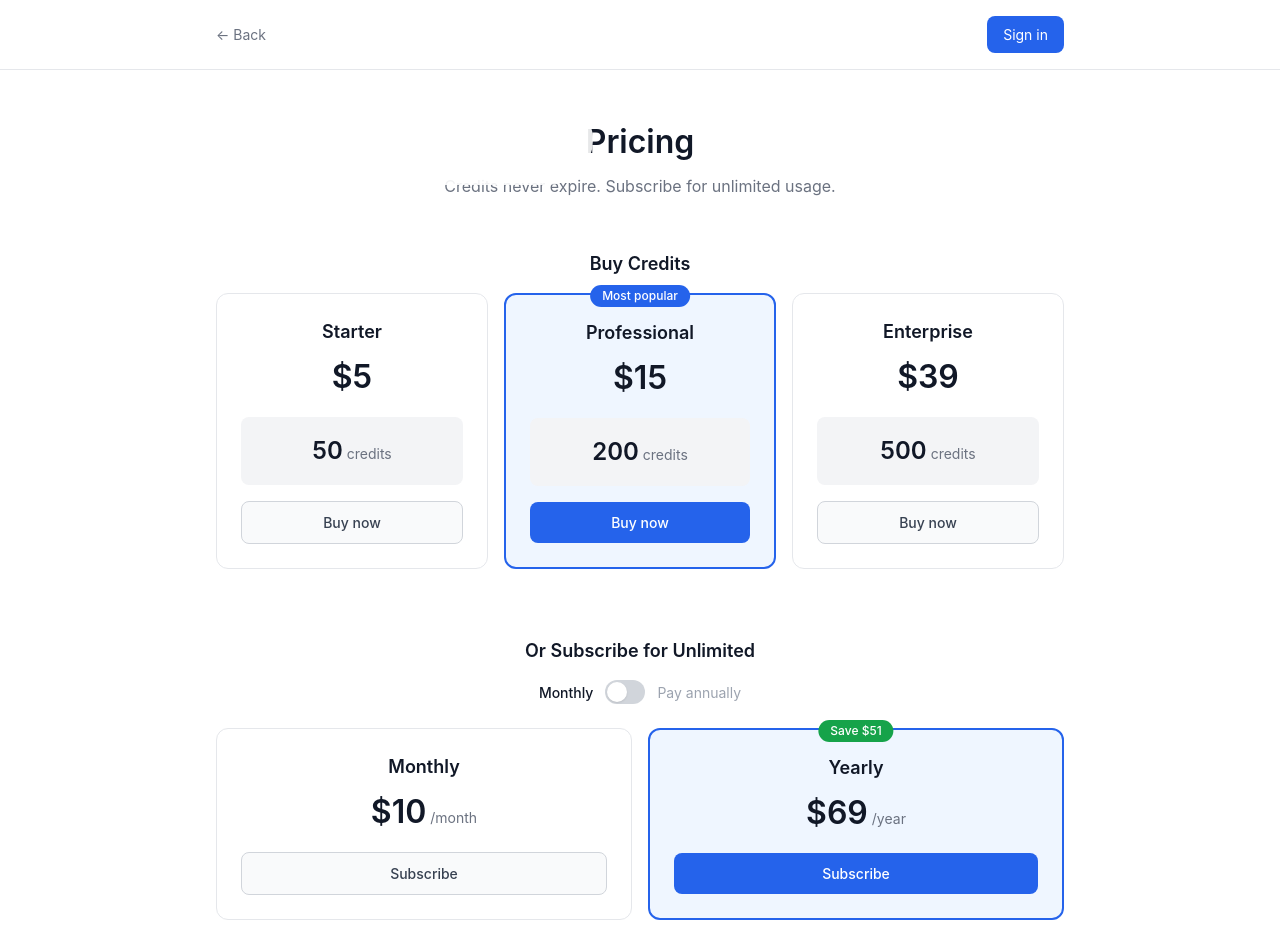
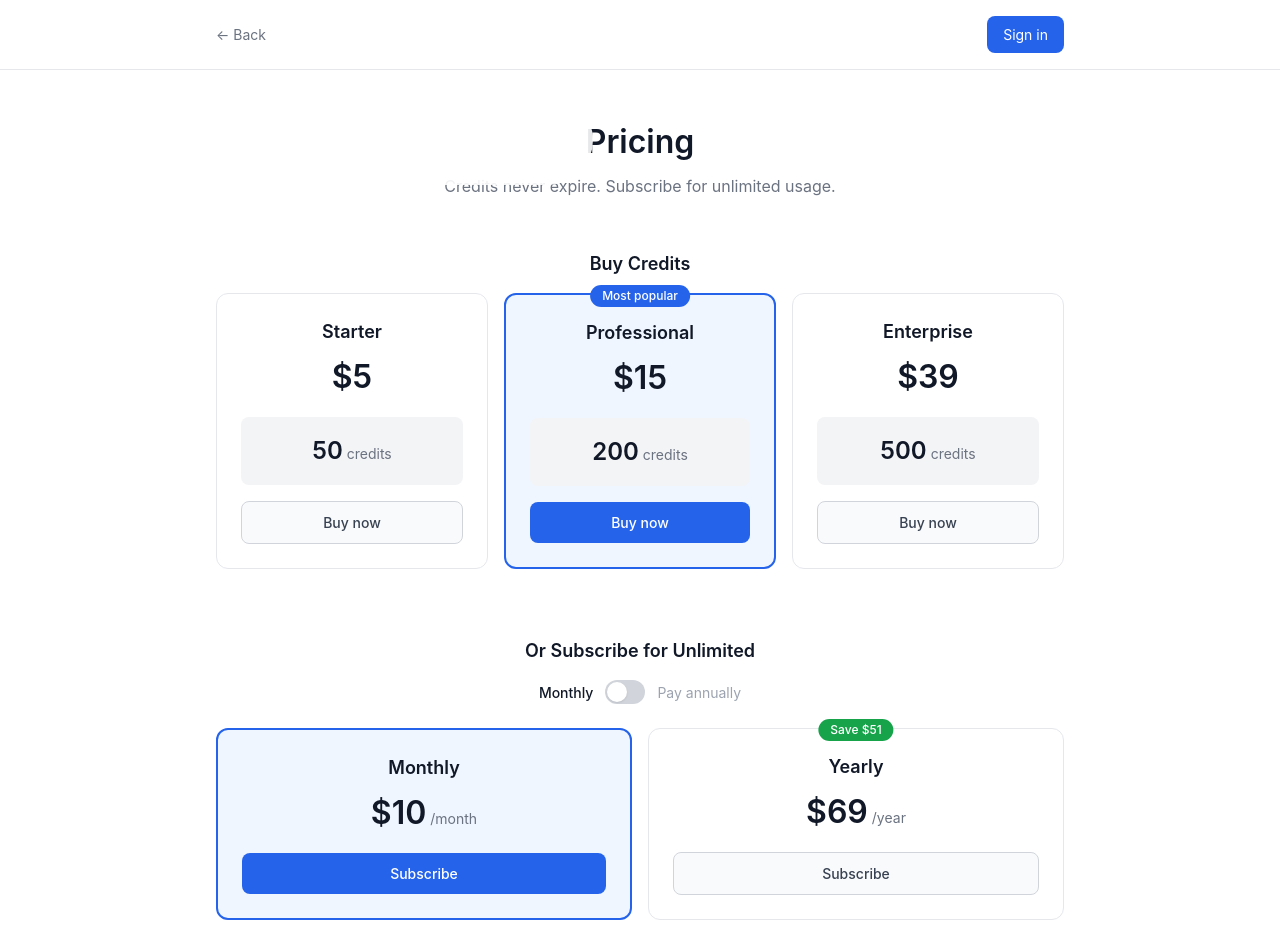
Before and after one commit to yudellardenkzlu8607-beep/image-background-remover, a Next.js app: page /pricing in a window 1280 px wide. Shown: the top 952 px of the page. Built offline with nearby package versions, Linux system fonts and the light colour scheme; no server answers.

Commit message:
fix: separate monthly and yearly subscription buttons to avoid confusion

```diff
--- a/src/app/pricing/page.tsx
+++ b/src/app/pricing/page.tsx
@@ -371,57 +371,91 @@ export default function Pricing() {
           </div>
 
           <div style={{ display: 'grid', gridTemplateColumns: 'repeat(2, 1fr)', gap: '16px' }}>
-            {subscriptionPlans.map((plan) => (
-              <div key={plan.id} style={{
+            {/* Monthly Plan */}
+            <div style={{
               borderRadius: '12px', padding: '24px',
-                border: plan.id === 'yearly' ? '2px solid #2563eb' : '1px solid #e5e7eb',
-                backgroundColor: plan.id === 'yearly' ? '#eff6ff' : 'white',
+              border: billingCycle === 'monthly' ? '2px solid #2563eb' : '1px solid #e5e7eb',
+              backgroundColor: billingCycle === 'monthly' ? '#eff6ff' : 'white',
               position: 'relative'
             }}>
-                {plan.saving && (
-                  <div style={{
-                    position: 'absolute', top: '-10px', left: '50%', transform: 'translateX(-50%)',
-                    backgroundColor: '#16a34a', color: 'white', padding: '2px 12px',
-                    borderRadius: '9999px', fontSize: '12px', fontWeight: '500', whiteSpace: 'nowrap'
-                  }}>
-                    {plan.saving}
-                  </div>
-                )}
-
               <div style={{ marginBottom: '16px', textAlign: 'center' }}>
-                  <h3 style={{ fontSize: '18px', fontWeight: '600', color: '#111827', marginBottom: '8px' }}>{plan.name}</h3>
+                <h3 style={{ fontSize: '18px', fontWeight: '600', color: '#111827', marginBottom: '8px' }}>Monthly</h3>
                 <div style={{ display: 'flex', alignItems: 'baseline', justifyContent: 'center', gap: '4px' }}>
-                    <span style={{ fontSize: '32px', fontWeight: '600', color: '#111827' }}>
-                      {billingCycle === 'yearly' && plan.id === 'monthly' ? '$69' : `$${plan.price}`}
-                    </span>
-                    <span style={{ fontSize: '14px', color: '#6b7280' }}>
-                      {billingCycle === 'yearly' && plan.id === 'monthly' ? '/year' : `/${plan.period}`}
-                    </span>
+                  <span style={{ fontSize: '32px', fontWeight: '600', color: '#111827' }}>$10</span>
+                  <span style={{ fontSize: '14px', color: '#6b7280' }}>/month</span>
                 </div>
               </div>
 
               <button
                 onClick={() => {
-                    console.log('Subscribe clicked, billingCycle:', billingCycle);
+                  console.log('Subscribe Monthly clicked');
                   handleGetStarted({
-                      ...plan,
-                      type: 'subscription',
-                      id: billingCycle === 'yearly' ? 'yearly' : 'monthly'
+                    id: 'monthly',
+                    name: 'Monthly',
+                    price: 10,
+                    period: 'month',
+                    type: 'subscription'
                   }, 'subscription');
                 }}
                 style={{
                   width: '100%', padding: '10px', borderRadius: '8px',
                   fontWeight: '500', fontSize: '14px',
-                    backgroundColor: plan.id === 'yearly' ? '#2563eb' : '#f9fafb',
-                    color: plan.id === 'yearly' ? 'white' : '#374151',
-                    border: plan.id === 'yearly' ? 'none' : '1px solid #d1d5db',
+                  backgroundColor: billingCycle === 'monthly' ? '#2563eb' : '#f9fafb',
+                  color: billingCycle === 'monthly' ? 'white' : '#374151',
+                  border: billingCycle === 'monthly' ? 'none' : '1px solid #d1d5db',
                   cursor: 'pointer'
                 }}
               >
                 Subscribe
               </button>
             </div>
-            ))}
+
+            {/* Yearly Plan */}
+            <div style={{
+              borderRadius: '12px', padding: '24px',
+              border: billingCycle === 'yearly' ? '2px solid #2563eb' : '1px solid #e5e7eb',
+              backgroundColor: billingCycle === 'yearly' ? '#eff6ff' : 'white',
+              position: 'relative'
+            }}>
+              <div style={{
+                position: 'absolute', top: '-10px', left: '50%', transform: 'translateX(-50%)',
+                backgroundColor: '#16a34a', color: 'white', padding: '2px 12px',
+                borderRadius: '9999px', fontSize: '12px', fontWeight: '500', whiteSpace: 'nowrap'
+              }}>
+                Save $51
+              </div>
+
+              <div style={{ marginBottom: '16px', textAlign: 'center' }}>
+                <h3 style={{ fontSize: '18px', fontWeight: '600', color: '#111827', marginBottom: '8px' }}>Yearly</h3>
+                <div style={{ display: 'flex', alignItems: 'baseline', justifyContent: 'center', gap: '4px' }}>
+                  <span style={{ fontSize: '32px', fontWeight: '600', color: '#111827' }}>$69</span>
+                  <span style={{ fontSize: '14px', color: '#6b7280' }}>/year</span>
+                </div>
+              </div>
+
+              <button
+                onClick={() => {
+                  console.log('Subscribe Yearly clicked');
+                  handleGetStarted({
+                    id: 'yearly',
+                    name: 'Yearly',
+                    price: 69,
+                    period: 'year',
+                    type: 'subscription'
+                  }, 'subscription');
+                }}
+                style={{
+                  width: '100%', padding: '10px', borderRadius: '8px',
+                  fontWeight: '500', fontSize: '14px',
+                  backgroundColor: billingCycle === 'yearly' ? '#2563eb' : '#f9fafb',
+                  color: billingCycle === 'yearly' ? 'white' : '#374151',
+                  border: billingCycle === 'yearly' ? 'none' : '1px solid #d1d5db',
+                  cursor: 'pointer'
+                }}
+              >
+                Subscribe
+              </button>
+            </div>
           </div>
         </div>
       </div>
```
Lines whose indentation alone changed are shown as unchanged.
